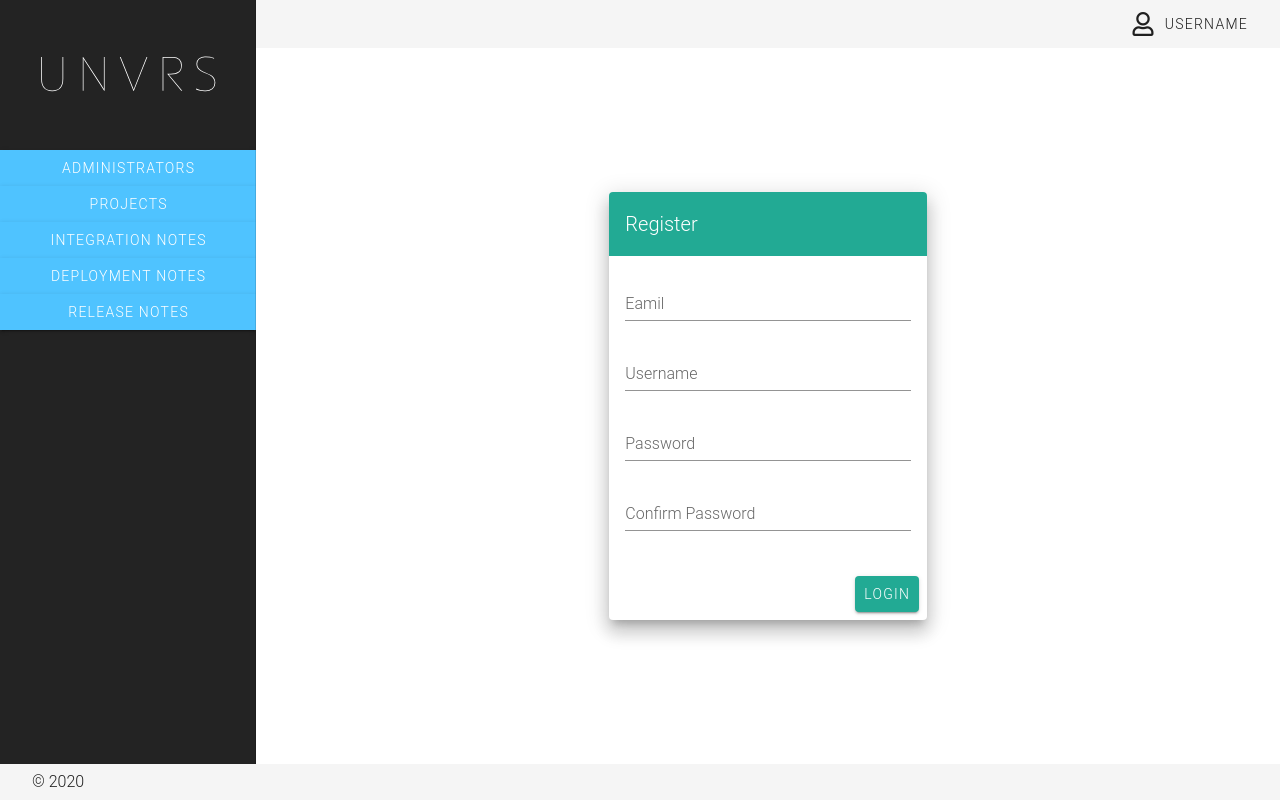
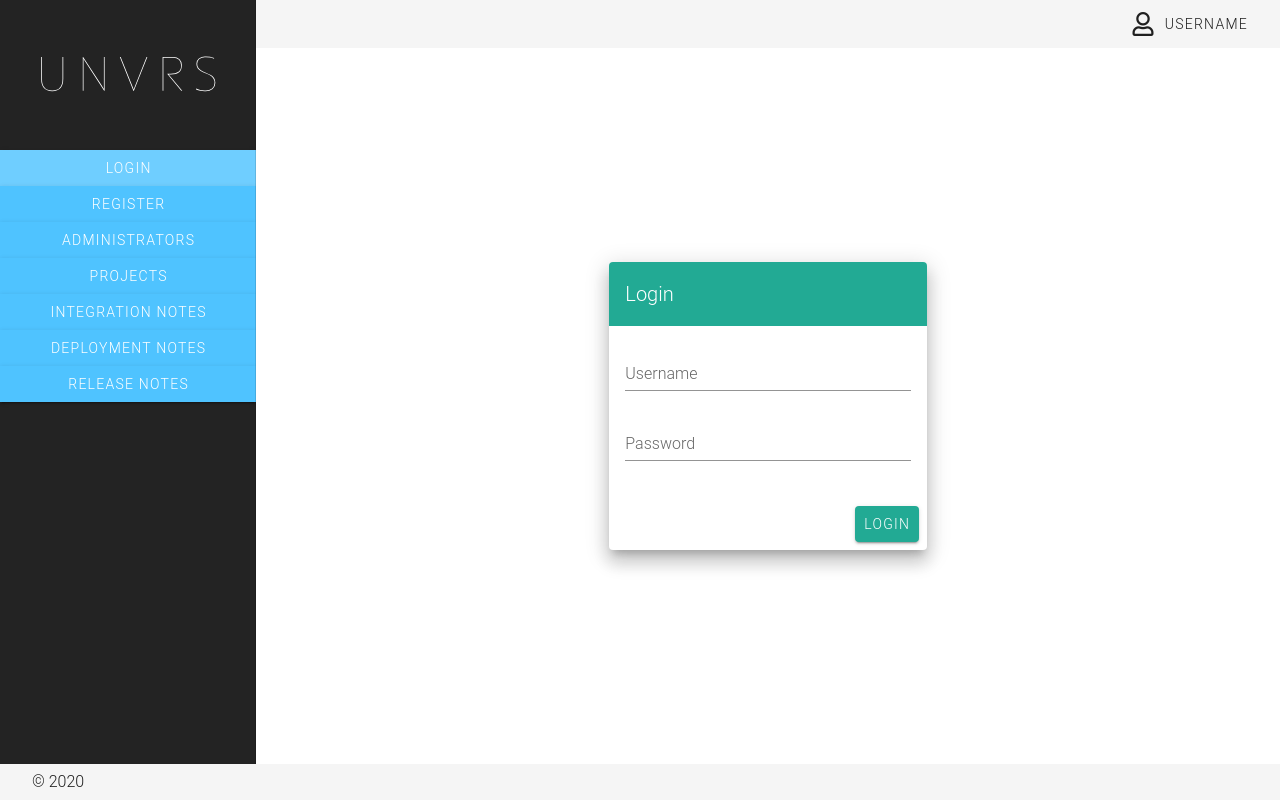
Before and after one commit to davidtodorov/univers, a Vue app: page /login in a window 1280 px wide. Built offline with nearby package versions, Linux system fonts and the light colour scheme; a web font is replaced by a local one.

Commit message:
added router + fribase packages

```diff
--- a/package.json
+++ b/package.json
@@ -9,7 +9,9 @@
   },
   "dependencies": {
     "core-js": "^3.6.4",
+    "firebase": "^7.13.2",
     "vue": "^2.6.11",
+    "vue-router": "^3.1.6",
     "vuelidate": "^0.7.5",
     "vuetify": "^2.2.11"
   },
--- a/src/App.vue
+++ b/src/App.vue
@@ -3,8 +3,7 @@
     <AppNavigation></AppNavigation>
     <AppHeader></AppHeader>
     <v-content>
-      <!-- <AppLogin></AppLogin> -->
-      <AppRegister></AppRegister>
+      <router-view></router-view>
     </v-content>
     <AppFooter></AppFooter>
   </v-app>
@@ -14,8 +13,6 @@
 import AppNavigation from "./components/core/Navigation";
 import AppHeader from "./components/core/Header";
 import AppFooter from "./components/core/Footer";
-// import AppLogin from "./components/authentication/Login"
-import AppRegister from "./components/authentication/Register"
 
 export default {
   name: "App",
@@ -24,8 +21,6 @@ export default {
     AppNavigation,
     AppHeader,
     AppFooter,
-    // AppLogin,
-    AppRegister
   },
 
   data: () => ({
--- /dev/null
+++ b/src/components/authentication/AuthenticationForm.vue
@@ -0,0 +1,32 @@
+<template>
+  <v-container class="fill-height" fluid>
+    <v-row align="center" justify="center">
+      <v-col cols="12" sm="8" md="4">
+        <v-card class="elevation-12">
+          <v-toolbar color="#22AA94" dark flat>
+            <v-toolbar-title>{{title}}</v-toolbar-title>
+            <v-spacer />
+          </v-toolbar>
+          <v-card-text>
+            <slot></slot>
+          </v-card-text>
+          <v-card-actions>
+            <v-spacer />
+            <v-btn color="#22AA94" class="white--text">{{title}}</v-btn>
+          </v-card-actions>
+        </v-card>
+      </v-col>
+    </v-row>
+  </v-container>
+</template>
+
+<script>
+export default {
+  props: {
+    title: {
+      type: String,
+      requred: true,
+    }
+  }
+};
+</script>
--- a/src/components/authentication/Login.vue
+++ b/src/components/authentication/Login.vue
@@ -1,27 +1,5 @@
 <template>
-      <v-container
-        class="fill-height"
-        fluid
-      >
-        <v-row
-          align="center"
-          justify="center"
-        >
-          <v-col
-            cols="12"
-            sm="8"
-            md="4"
-          >
-            <v-card class="elevation-12">
-              <v-toolbar
-                color="#22AA94"
-                dark
-                flat
-              >
-                <v-toolbar-title>Login</v-toolbar-title>
-                <v-spacer />
-              </v-toolbar>
-              <v-card-text>
+  <AppAuthenticationForm title="Login">
     <v-form>
       <v-text-field
         label="Username"
@@ -40,27 +18,24 @@
         v-model="passdword"
       />
     </v-form>
-              </v-card-text>
-              <v-card-actions>
-                <v-spacer />
-                <v-btn color="#22AA94" class="white--text">Login</v-btn>
-              </v-card-actions>
-            </v-card>
-          </v-col>
-        </v-row>
-      </v-container>
+  </AppAuthenticationForm>
 </template>
 
 <script>
+import AppAuthenticationForm from "./AuthenticationForm";
+
 export default {
+  components: {
+    AppAuthenticationForm
+  },
   data: () => {
     return {
-        username: '',
-        password: ''
-      }
+      username: "",
+      password: ""
+    };
   },
   props: {
-      source: String,
-    },
+    source: String
   }
+};
 </script>
--- a/src/components/authentication/Register.vue
+++ b/src/components/authentication/Register.vue
@@ -1,13 +1,5 @@
 <template>
-  <v-container class="fill-height" fluid>
-    <v-row align="center" justify="center">
-      <v-col cols="12" sm="8" md="4">
-        <v-card class="elevation-12">
-          <v-toolbar color="#22AA94" dark flat>
-            <v-toolbar-title>Register</v-toolbar-title>
-            <v-spacer />
-          </v-toolbar>
-          <v-card-text>
+  <AppAuthenticationForm title="Register">
     <v-form>
       <v-text-field
         label="Eamil"
@@ -51,22 +43,18 @@
         :error-messages="confirmPasswordErrors"
       />
     </v-form>
-          </v-card-text>
-          <v-card-actions>
-            <v-spacer />
-            <v-btn color="#22AA94" class="white--text">Login</v-btn>
-          </v-card-actions>
-        </v-card>
-      </v-col>
-    </v-row>
-  </v-container>
+  </AppAuthenticationForm>
 </template>
 
 <script>
+import AppAuthenticationForm from "./AuthenticationForm";
 import { validationMixin } from "vuelidate";
 import { required, email, sameAs, minLength } from "vuelidate/lib/validators";
 
 export default {
+  components: {
+    AppAuthenticationForm
+  },
   mixins: [validationMixin],
   props: {
     source: String
@@ -89,6 +77,7 @@ export default {
       minLength: minLength(5)
     },
     password: {
+      required,
       minLength: minLength(6)
     },
     confirmPassword: {
@@ -106,7 +95,7 @@ export default {
     usernameErrors() {
       const errors = [];
       if (!this.$v.username.$dirty) return errors;
-      !this.$v.username.required && errors.push("E-mail is required");
+      !this.$v.username.required && errors.push("Username is required");
       !this.$v.username.minLength && errors.push("The minimal length must be 5 symbols");
       return errors;
     },
@@ -114,6 +103,7 @@ export default {
       const errors = [];
       if (!this.$v.password.$dirty) return errors;
       !this.$v.password.minLength && errors.push("The minimal length must be 6 symbols");
+      !this.$v.password.required && errors.push("Password is required");
       return errors;
     },
     confirmPasswordErrors() {
@@ -124,9 +114,7 @@ export default {
     }
   },
   methods: {
-    submitHandler(){
-
+    submitHandler() {}
   }
-  },
 };
 </script>
--- a/src/components/core/Navigation.vue
+++ b/src/components/core/Navigation.vue
@@ -3,6 +3,8 @@
     <v-navigation-drawer app overflow color="#232323">
       <img alt="Vue logo" src="../.././../public/unvrsLogo.svg" />
 
+      <v-btn tile block color="#4fc3ff" class="white--text" to="/login">Login</v-btn>
+      <v-btn tile block color="#4fc3ff" class="white--text" to="/register">Register</v-btn>
       <v-btn tile block color="#4fc3ff" class="white--text">Administrators</v-btn>
       <v-btn tile block color="#4fc3ff" class="white--text">Projects</v-btn>
       <v-btn tile block color="#4fc3ff" class="white--text">Integration notes</v-btn>
--- a/src/main.js
+++ b/src/main.js
@@ -1,10 +1,12 @@
 import Vue from 'vue'
 import App from './App.vue'
 import vuetify from './plugins/vuetify';
+import router from './router'
 
 Vue.config.productionTip = false
 
 new Vue({
   vuetify,
+  router,
   render: h => h(App)
 }).$mount('#app')
--- /dev/null
+++ b/src/router.js
@@ -0,0 +1,33 @@
+import Vue from 'vue'
+import VueRouter from 'vue-router'
+
+import Login from '@/components/authentication/Login'
+import Register from '@/components/authentication/Register'
+
+Vue.use(VueRouter)
+
+const router = new VueRouter({
+    mode: 'history',
+    routes: [
+        {
+            path: '/login',
+            name: 'Login',
+            component: Login
+        },
+        {
+            path: '/register',
+            name: 'Register',
+            component: Register,
+        }
+        // {
+        //     path: '/settings',
+        //     name: 'Settings',
+        //     component: Settings,
+        //     meta: {
+        //         requiresAuth: true
+        //     }
+        // }
+    ]
+})
+
+export default router
```
Also changed, not shown: 1 other file (tests, documents, lock files or other folders). Lines whose indentation alone changed are shown as unchanged.
